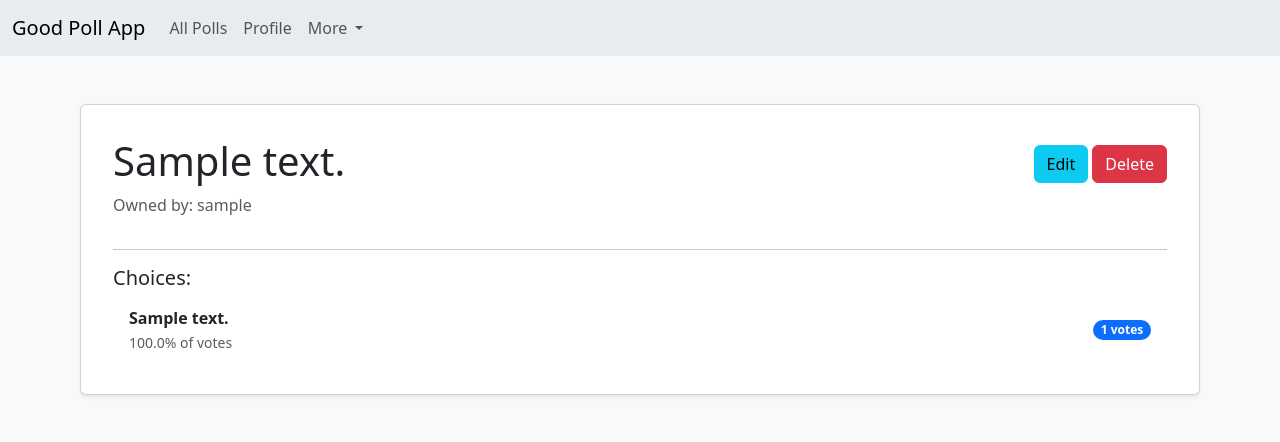
After one commit to Samarthh2601/Polls-Django, a Django app: page /view/?poll_key=1 in a window 1280 px wide. The commit adds this page. Shown: the top 442 px of the page. Run offline with Django 5.2, Linux system fonts and the light colour scheme; a user stored in the database is signed in; tables that the repository leaves empty hold one stand-in row (values such as "Sample post").

Commit message:
Add poll detail view

```diff
--- a/poll/models.py
+++ b/poll/models.py
@@ -18,8 +18,15 @@ class Poll(models.Model):
 
     def get_vote_count(self) -> dict:
         choices_with_vote_counts = self.choices.annotate(vote_count=Count('votes'))
-        result = {str(choice.pk): [choice.text, choice.vote_count] for choice in choices_with_vote_counts}
+        total_votes = sum(choice.vote_count for choice in choices_with_vote_counts)
+
+        result = {}
+        for choice in choices_with_vote_counts:
+            percentage = (choice.vote_count / total_votes * 100) if total_votes > 0 else 0
+            result[str(choice.pk)] = [choice.text, choice.vote_count, round(percentage, 2)]
+
         return result
+
 
     @staticmethod
     def get_polls(active=True):
--- a/poll/templates/poll/display_polls.html
+++ b/poll/templates/poll/display_polls.html
@@ -20,7 +20,7 @@
             {% for choice_id, value in poll.get_vote_count.items %}
               <button type="button" class="list-group-item list-group-item-action choice-btn btn"
                       onclick="selectChoice('{{ choice_id }}', this, '{{ poll.pk }}')">
-                {{ value.0 }} | <strong>{{ value.1 }}</strong>
+                {{ value.0 }} | <strong>{{ value.2 }}%</strong>
               </button>
             {% endfor %}
           </div>
@@ -31,7 +31,7 @@
           <button type="submit" class="btn btn-primary mt-2 vote-btn" disabled>Vote</button>
         </form>
 
-        <button type="button" class="btn btn-outline-dark mt-2" onclick="removeSelected(this, '{{ poll.pk }}')">Clear</button>
+        <button type="button" class="btn btn-outline-dark mt-2 clear-btn" onclick="removeSelected(this, '{{ poll.pk }}')">Clear</button>
 
         {% block ext %}{% endblock ext %}
       </div>
--- /dev/null
+++ b/poll/templates/poll/view_poll.html
@@ -0,0 +1,38 @@
+{% extends 'poll/base.html' %}
+
+{% block content %}
+
+<div class="container py-5">
+    <div class="card shadow-sm">
+        <div class="card-body">
+            <div class="card-body position-relative">
+                <div class="d-flex justify-content-between">
+                    <div>
+                        <h1 class="card-title">{{ poll.text }}</h1>
+                        <p class="text-muted">Owned by: {{ poll.owner }}</p>
+                    </div>
+                    <div>
+                        <a href="{% url 'edit_poll' %}?poll_key={{ poll.pk }}" class="btn btn-info mt-2" onclick="return confirm('Are you sure you want to edit this poll?');">Edit</a>
+                        <a href="{% url 'delete_poll' %}?poll_key={{ poll.pk }}" class="btn btn-danger mt-2" onclick="return confirm('Are you sure you want to delete this poll?');">Delete</a>
+                    </div>
+                </div>
+            <hr>
+            <h5>Choices:</h5>
+            <ul class="list-group list-group-flush">
+                {% for choice_id, value in poll.get_vote_count.items %}
+                <li class="list-group-item d-flex justify-content-between align-items-center">
+                    <div>
+                        <strong>{{ value.0 }}</strong><br>
+                        <small class="text-muted">{{ value.2 }}% of votes</small>
+                    </div>
+                    <span class="badge bg-primary rounded-pill">{{ value.1 }} votes</span>
+                </li>
+                {% empty %}
+                    <li class="list-group-item text-muted">No choices available.</li>
+                {% endfor %}
+            </ul>
+        </div>
+    </div>
+</div>
+
+{% endblock content %}
--- a/poll/urls.py
+++ b/poll/urls.py
@@ -10,4 +10,5 @@ urlpatterns = [
     path('delete/', views.delete_poll, name="delete_poll"),
     path('edit/', views.edit_poll, name="edit_poll"),
     path('expired/', views.display_expired_polls, name="expired_polls"),
+    path('view/', views.view_poll, name="view_poll"),
 ]
--- a/poll/views.py
+++ b/poll/views.py
@@ -12,8 +12,7 @@ from django.forms import modelformset_factory
 from datetime import datetime
 from django.core.paginator import Paginator
 
-
-
+# Helper function for add_vote and my_votes views
 def get_choice_obj(request: HttpRequest, use_id=True):
     choice_voted = request.POST.get("selected_choice") # Get the selected choice text from the hidden input [poll/display_polls.html]
     key = request.POST.get("poll_key") #Get the primary key of the selected poll from the hidden input [poll/display_polls.html]
@@ -41,6 +40,7 @@ def get_choice_obj(request: HttpRequest, use_id=True):
 
     return choice
 
+# Helper function for edit_poll, delete_poll and view_poll views
 def get_valid_poll(request, poll_key: int) -> Poll | bool:
     if poll_key is None:
         messages.error(request, "Invalid poll detected")
@@ -70,12 +70,18 @@ def display_polls(request: HttpRequest):
 
 @login_required
 def display_expired_polls(request: HttpRequest):
-    polls = polls = list(reversed(Poll.get_polls(active=False)))
-    return render(request, 'poll/display_polls.html', context={"polls": polls})
+    polls = polls = Poll.get_polls(active=False).order_by("-pub_date")
+
+    paginator = Paginator(polls, 6)
+    page_number = request.GET.get('page')
+    page_obj = paginator.get_page(page_number)
+
+    return render(request, 'poll/display_polls.html', context={"page_obj": page_obj})
 
 
 @login_required
 def create_poll(request: HttpRequest):
+
     if request.method == "POST":
         question = request.POST.get("question")
         deadline = request.POST.get("deadline")
@@ -145,6 +151,15 @@ def delete_poll(request: HttpRequest):
     poll.delete()
     return redirect("my_polls")
 
+@login_required
+def view_poll(request: HttpRequest):
+    poll_key = request.GET.get("poll_key")
+    poll = get_valid_poll(request, poll_key)
+
+    if poll is False:
+        return redirect("display_polls")
+
+    return render(request, "poll/view_poll.html", context={"poll": poll})
 
 # --------------USER SPECIFIC VIEWS-------------------------
 
```
Also changed, not shown: poll/templates/poll/my_polls.html (+8 -2 lines).
